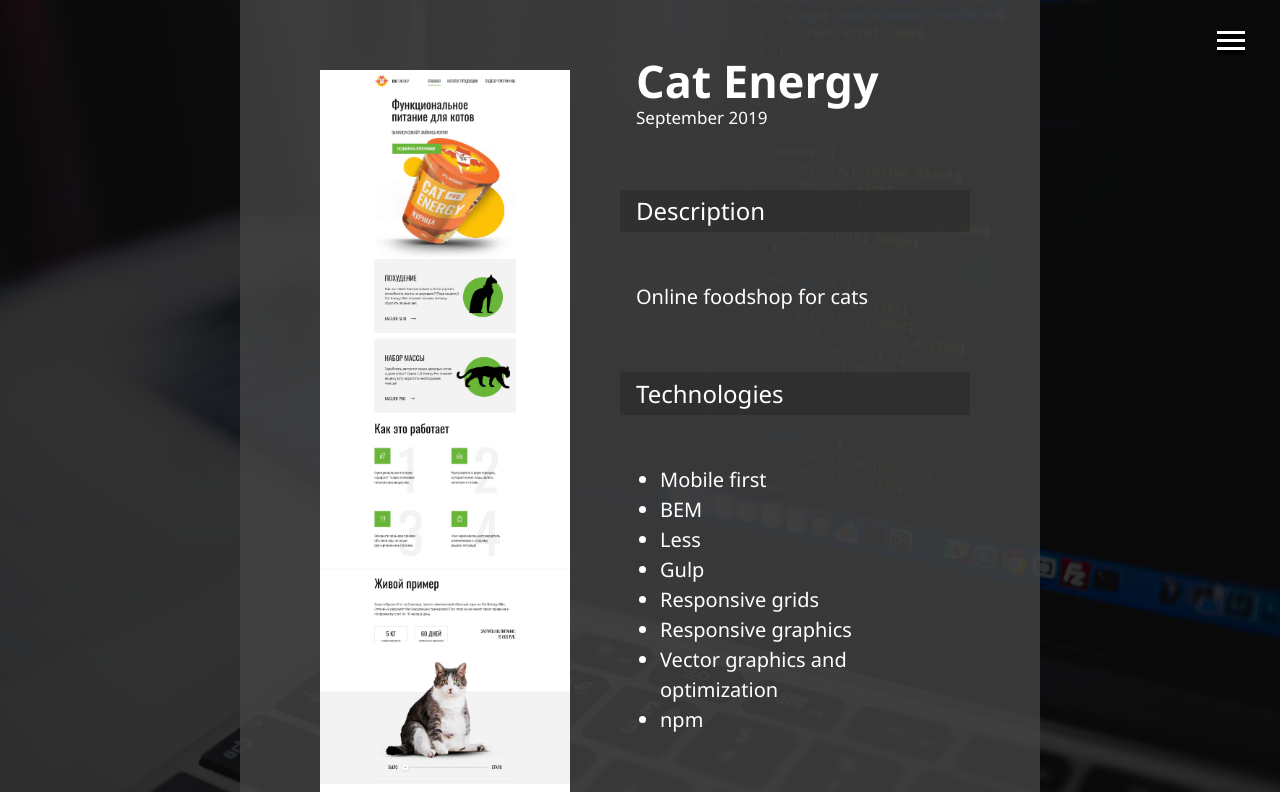
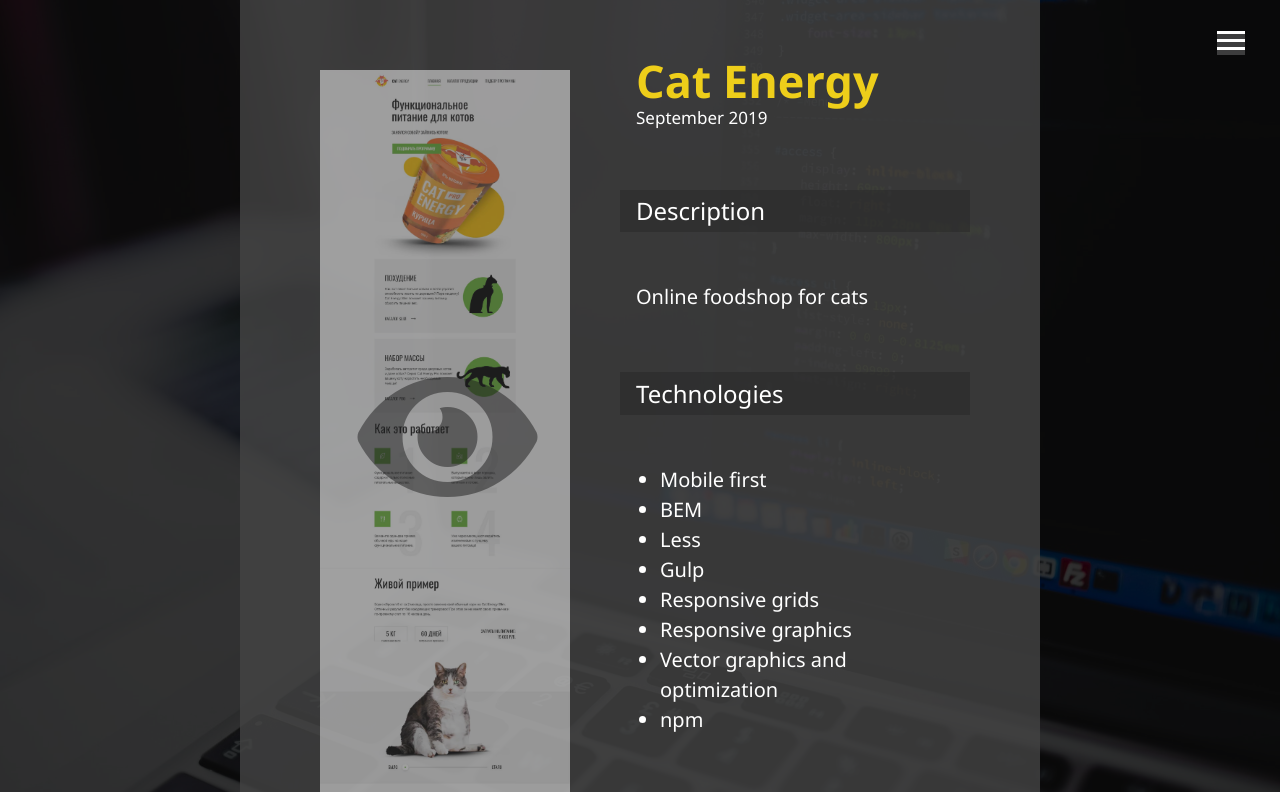
Before and after one commit to Andrew-Sparrow/ap-portfolio, a website: page source/markup.html in a window 1280 px wide. Shown: the top 792 px of the page. Drawn offline with nearby package versions, Linux system fonts and the light colour scheme; files that its build step writes are made by us from their sources.

Commit message:
hover was added to img in projects page

```diff
--- a/source/markup.html
+++ b/source/markup.html
@@ -48,13 +48,14 @@
       <div class="cover">
         <section class="wrapper wrapper-cat">
           <div class="crop">
-            <a href="https://andrew-sparrow.github.io/CatEnergy-GP" target="_blank">
+            <a class="screenshot" href="https://andrew-sparrow.github.io/CatEnergy-GP" target="_blank">
               <img
                 class="screenshot"
                 src="img/projects/screenshoot-cat-energy-compressed.jpg"
                 alt="picture"
                 aria-label="picture of web-site"
               />
+                <i class="fas fa-eye fa-10x"></i>
             </a>
           </div>
           <div class="box">
@@ -100,13 +101,14 @@
         </section>
         <section class="wrapper wrapper-market">
           <div class="crop">
-            <a href="https://andrew-sparrow.github.io/CatEnergy-GP" target="_blank">
+            <a href="https://andrew-sparrow.github.io/108766-technomart" target="_blank">
               <img
                 class="screenshot"
                 src="img/projects/web_site_screenshot_technomart.jpg"
                 alt="picture"
                 aria-label="picture of web-site"
               />
+                <i class="fas fa-eye fa-10x"></i>
             </a>
           </div>
           <div class="box">
--- a/source/sass/_menu.scss
+++ b/source/sass/_menu.scss
@@ -9,7 +9,9 @@
   cursor: pointer;
   @include easeOut;
   // background-color: $primary-color;
-  background: darken(rgba($primary-color, $background-opacity-projects), 90%);
+  // background: darken(rgba($primary-color, $background-opacity-projects), 90%);
+  background: rgba($primary-color, $background-opacity-main);
+
 
   .btn-line {
     width: 28px;
--- a/source/sass/_mobile.scss
+++ b/source/sass/_mobile.scss
@@ -121,11 +121,11 @@
       margin-bottom: 60px;
       padding-left: 1rem;
 
-      &.box-text_title {
-        font-size: 45px;
-        font-weight: 600;
-        margin-bottom: 0;
-      }
+      // &.box-text_title {
+      //   font-size: 45px;
+      //   font-weight: 600;
+      //   margin-bottom: 0;
+      // }
 
       &.box-text_data {
         font-size: 17px;
--- a/source/sass/main.scss
+++ b/source/sass/main.scss
@@ -80,6 +80,22 @@ main {
     }
   }
 
+  .crop {
+    position: relative;
+    opacity: .5;
+  }
+
+  .crop:hover {
+    opacity: 1;
+  }
+
+    .fa-eye {
+      position: absolute;
+      top: 33%;
+      left: 15%;
+      color: rgba($color: #000000, $alpha: 0.5);
+    }
+
   &#home {
     h1 {
       margin-top: 20vh;
@@ -91,6 +107,7 @@ main {
       font-size: 45px;
       font-weight: 600;
       margin-bottom: 0;
+      color: $secondary-color;
     }
 
     &.box-text_data {
```
